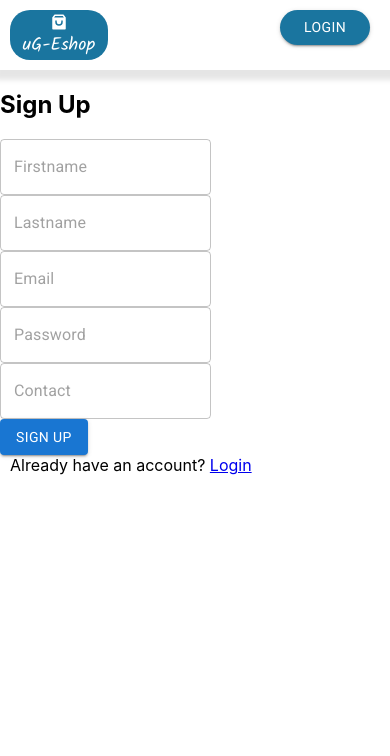
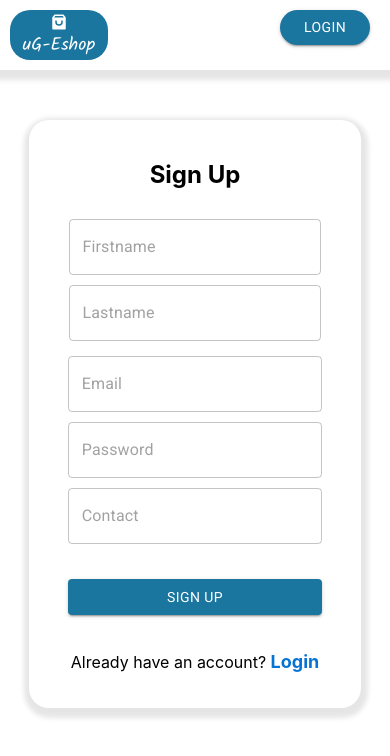
Before and after one commit to Anjali-Singh02/upgrad-eshop, a React (Create React App) app: page / in a window 390 px wide. Shown: the top 756 px of the page. Built offline with nearby package versions, Linux system fonts and the light colour scheme.

Commit message:
Changed css properties

```diff
--- a/src/components/form.css
+++ b/src/components/form.css
@@ -1,148 +1,64 @@
-body {
-	height: 100vh;
-	/* background-image: linear-gradient(
-		to bottom,
-		#7209b7 3%,
-		#1960a3 50%,
-		#4aaef6 100%
-	); */
+.form-container {
+	width: 40vw;
+	box-shadow: 1px 4px 5px 6px rgba(0, 0, 0, 0.1);
+	border-radius: 20px;
+	padding: 20px;
+	margin: 50px auto;
+	text-align: center;
 }
 
-/* Header comp css */
-.header {
-	margin: 0;
+.name-field-container .name-field {
 	display: flex;
-	justify-content: space-between;
-	border-bottom: 2px solid #29267b;
-	box-shadow: #10002b;
-	align-items: center;
-	color: #10002b;
+	width: 89%;
+	margin: auto;
+	padding: 5px 7px;
 }
 
-.btnContainer {
+.form-container .data-field-container {
 	display: flex;
+	flex-direction: column;
+	width: 100%;
+}
+.data-field .text-field {
+	width: 87%;
 	padding: 5px;
 }
-.btnContainer .btn {
-	margin-right: 10px;
-	padding: 10px 20px;
-	color: #29267b;
-	border: none;
-	border-radius: 20px;
-	cursor: pointer;
+.btn {
+	width: 99%;
+	margin: auto;
+	margin-top: 30px;
+}
+.btn .button {
+	width: 88%;
+	padding: auto;
+	background-color: #1a759f;
+	color: white;
 }
 
-/* Hero section component */
-.formContainer {
-	width: 100%;
-	display: flex;
-	justify-content: center;
+p {
+	text-align: center;
+	padding-top: 20px;
 }
-.formContainer h2 {
-	color: white;
+p a {
+	font-size: large;
+	color: rgb(7, 115, 211);
+	text-decoration: none;
+	font-weight: bold;
 }
-/* Register component */
-.userForm {
-	background: #240046;
-	display: flex;
-	flex-direction: column;
-	align-items: center;
-	width: 35%;
-	height: 70vh;
-	margin-top: 3%;
-	border-radius: 10px;
-	color: white;
-	font-size: large;
-}
-.signInForm {
-	/* display: none; */
-}
-.userForm div {
-	width: 100%;
-	border-radius: 10px;
-	background: #10002b;
-	align-content: center;
-}
-.userForm h2 {
-	display: flex;
-	justify-content: center;
+.login-container {
+	margin-top: 100px;
+	padding-top: 50px;
 }
 
-.userForm form {
-	padding: 10px 0;
-	display: flex;
-	flex-direction: column;
-	align-items: center;
+/* @media Query */
+@media (max-width: 800px) {
+	.form-container {
+		width: 75vw;
+	}
+	.name-field-container .name-field {
+		display: flex;
+		flex-direction: column;
+		width: 93%;
+		padding: 5px;
+	}
 }
-.userForm input {
-	border-radius: 15px;
-	box-shadow: 4px 8px 5px #75059b;
-
-	padding: 10px 20px;
-	margin: 10px 0;
-	font-size: larger;
-	/* border: none; */
-	border-bottom: red;
-}
-.userForm .btn {
-	margin-top: 30px;
-	padding: 10px;
-	border: none;
-	background-color: #4aaef6;
-	border-radius: 5px;
-	width: 100%;
-	cursor: pointer;
-	font-size: large;
-	color: white;
-	box-shadow: 4px 8px 5px #75059b;
-}
-.userForm p {
-	margin-top: 50px;
-}
-.userForm p a {
-	color: blue;
-	font-weight: bold;
-}
-
-/* SignIn component */
-.signInForm p {
-	margin-top: 10px;
-}
-
-.signInForm .btn {
-	margin: 20px 0 50px 0;
-}
-
-/* Footer Component */
-
-footer {
-	display: flex;
-	flex-direction: column;
-	height: 10vh;
-	width: 100vw;
-	top: 88vh;
-	position: absolute;
-	align-items: center;
-	padding-bottom: 15px;
-	background: #10002b;
-	color: white;
-}
-footer .icons ul {
-	display: flex;
-}
-.footer .icons ul li a {
-	color: white;
-	font-size: larger;
-	transition: all 400ms;
-}
-
-.footer .icons ul li a:hover {
-	transform: scale(1.2);
-	color: goldenrod;
-}
-footer ul li,
-p {
-	list-style: none;
-	padding-left: 10px;
-	margin: 0 0 0 0;
-}
```
